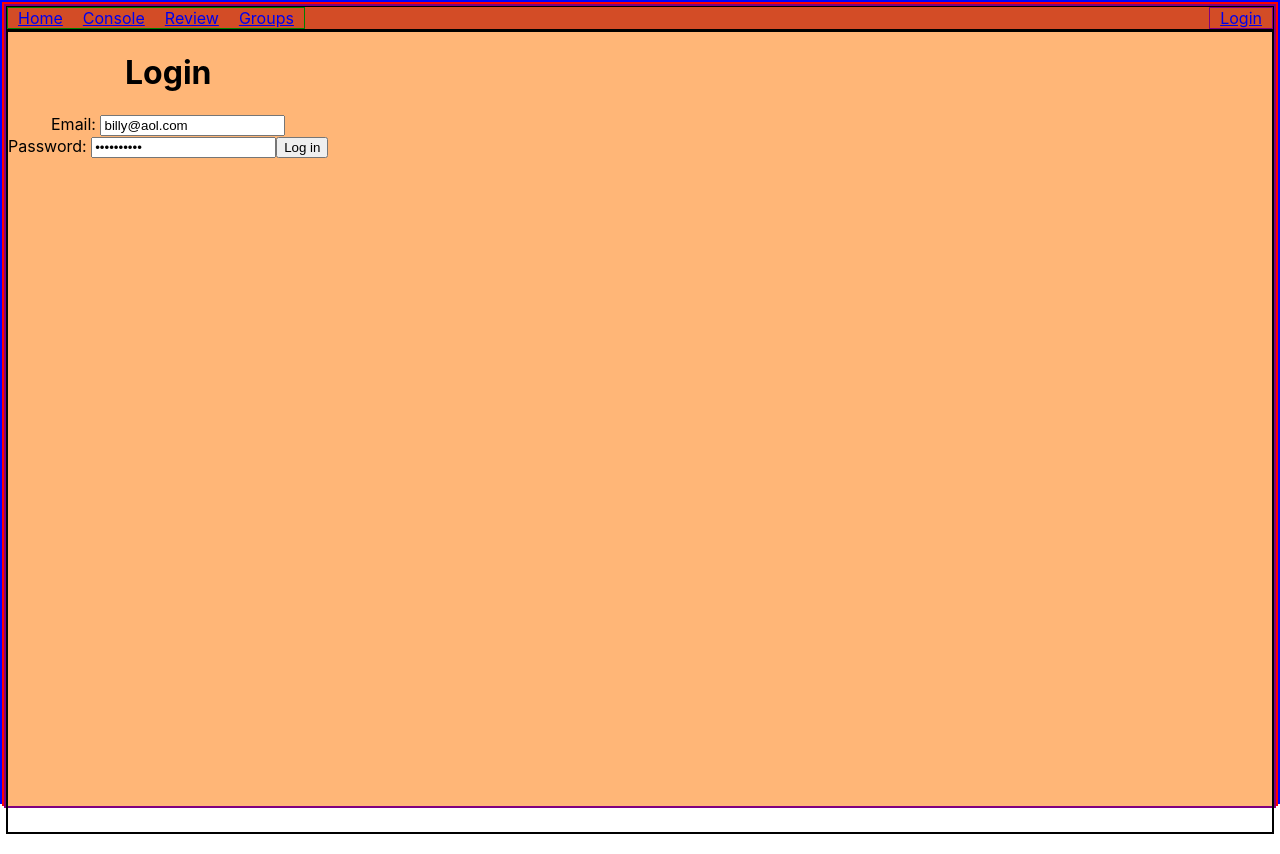
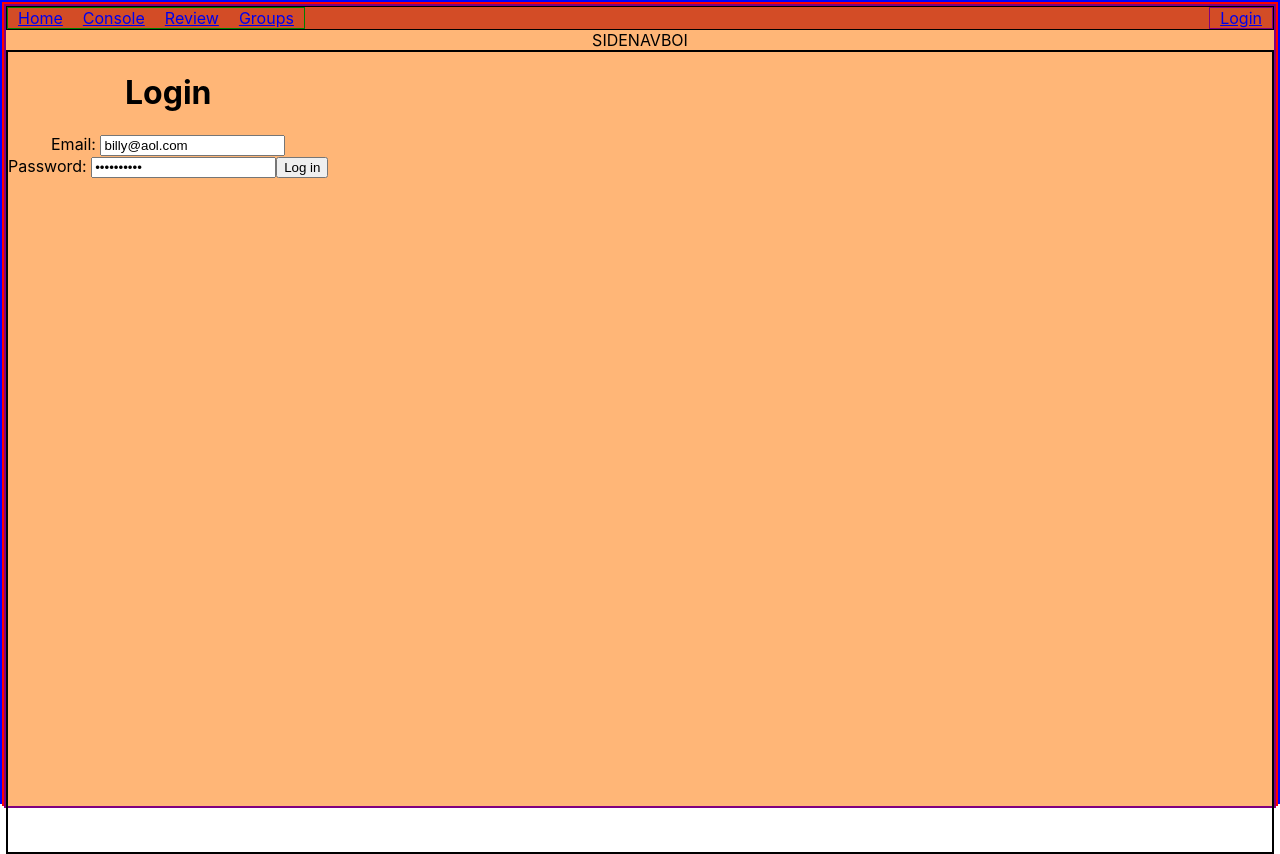
Before and after one commit to leonimanuel/crucible-react, a React (Create React App) app: page /login in a window 1280 px wide. Built offline with nearby package versions, Linux system fonts and the light colour scheme; no server answers.

Commit message:
created sidenav component

```diff
--- a/src/App.js
+++ b/src/App.js
@@ -4,6 +4,7 @@ import { BrowserRouter as Router, Redirect, Route} from "react-router-dom";
 import { connect } from "react-redux"
 // import { Nav, NavItem, NavLink } from 'reactstrap';
 
+import SideNav from "./containers/SideNav.js"
 import Home from "./containers/Home.js"
 import NavBar from "./components/navigation/NavBar.js"
 import Console from "./containers/Console.js"
@@ -46,6 +47,7 @@ class App extends Component {
       <Router>
         <div className="App">
           <NavBar />
+          <SideNav />
           <main>
             <Route exact path="/" component={Home} />
             <Route path="/console" >{!this.props.isLoggedIn ? <Redirect to="login"/> : <Console />} </Route>
--- a/src/components/console/ConsoleFactsList.js
+++ b/src/components/console/ConsoleFactsList.js
@@ -1,10 +1,10 @@
 import React, { Component } from 'react';
-import { connect } from "react-redux"
+// import { connect } from "react-redux"
 import ConsoleFact from "./ConsoleFact.js"
 
 class ConsoleFactsList extends Component {
 	render() {
-		// console.log(this.props.facts)
+		console.log("rendering console facts list")
 		return (
 			<div id="console-fact-list-container">
 				<div className="console-facts-title console-section-title">Facts</div>
@@ -17,4 +17,4 @@ class ConsoleFactsList extends Component {
 }
 
 
-export default connect()(ConsoleFactsList);
+export default ConsoleFactsList;
--- a/src/components/console/ConsoleWindow.js
+++ b/src/components/console/ConsoleWindow.js
@@ -5,7 +5,7 @@ import ConsoleFactsList from "./ConsoleFactsList.js"
 
 class ConsoleWindow extends Component {
 	render() {
-		// console.log(this.props.parentTopic)
+		console.log("rendering console window")
 		if (!this.props.parentTopic) {
 			return null
 		} else {
--- a/src/containers/Home.js
+++ b/src/containers/Home.js
@@ -5,25 +5,6 @@ import React, { Component } from 'react';
 
 
 class Home extends Component {
-	componentDidMount() {
-		let a = []
-		for (let i = 0; i < 3; i++) {
-			a.push("b")
-		}
-		console.log(a)
-
-		// let obj = {
-		// 	a: [
-		// 		{b: "bop"},
-		// 		{c: "clop"}
-		// 	]
-		// }
-
-		// _.set(obj, "a.0.b", "drop")
-
-		// console.log(obj)
-	}
-
 	render() {
 		return (
 			<div id="home-wrapper">
--- /dev/null
+++ b/src/containers/SideNav.js
@@ -0,0 +1,13 @@
+import React, { Component } from "react"
+
+class SideNav extends Component {
+	render() {
+		return (
+			<div>SIDENAVBOI</div>
+		)
+	}
+}
+
+
+
+export default SideNav
--- a/src/reducers/userReducer.js
+++ b/src/reducers/userReducer.js
@@ -9,7 +9,6 @@ export default function userReducer(state = {
 	facts: [],
 	parentTopic: ""
 }, action) {
-	// console.log(action)
 	switch (action.type) {
 		case "LOG_IN":
 			return {
@@ -61,8 +60,6 @@ export default function userReducer(state = {
 					schema = schema.children[subIndex]
 					indexPathArr.push("children", subIndex)
 				}
-
-
 				updatedParentTopic = schema
 				indexPathArr.push("facts")
 				return indexPathArr
```
